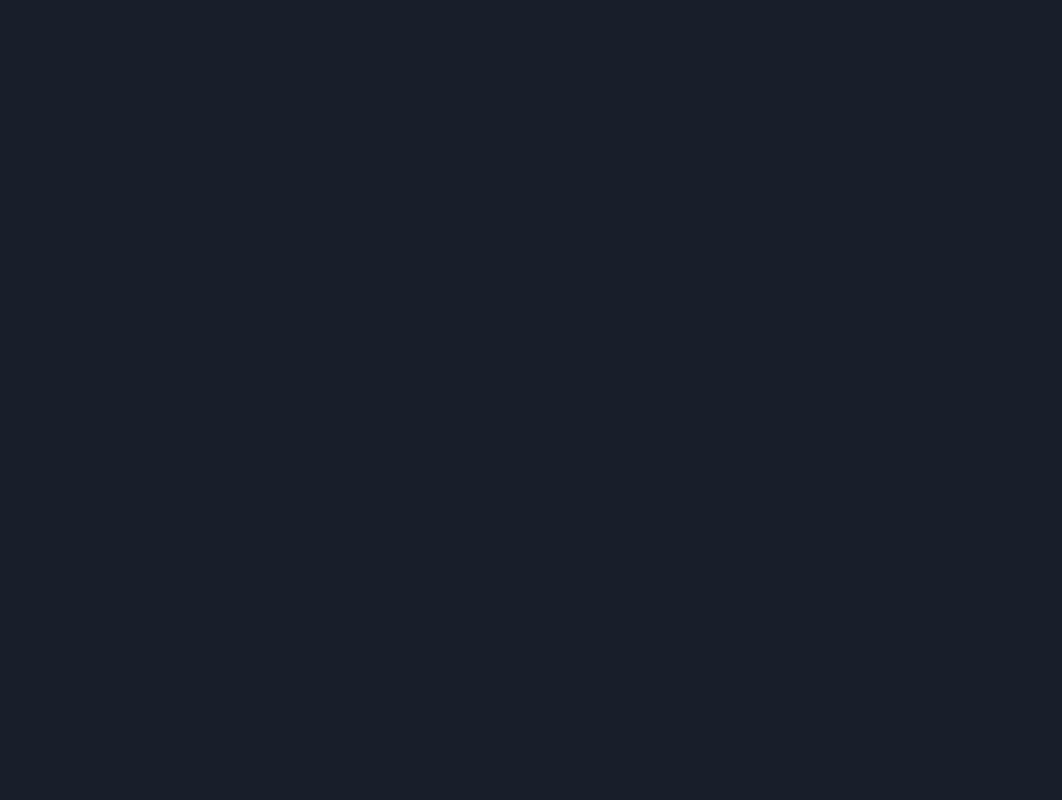
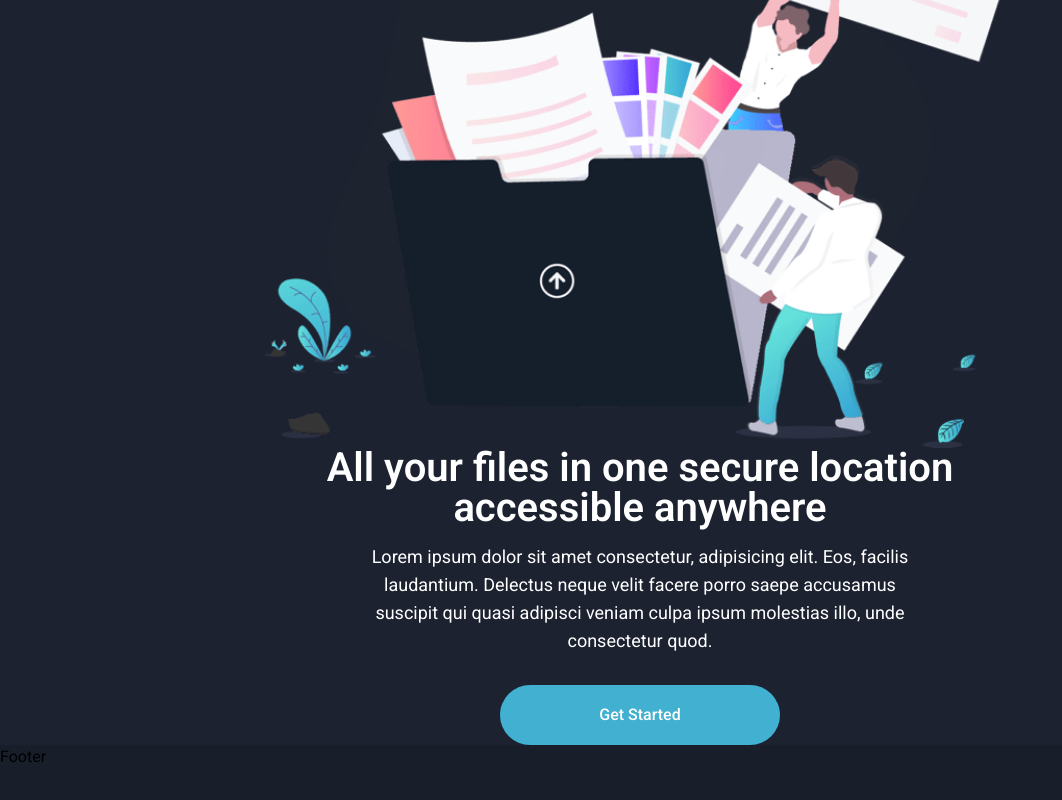
Before and after one commit to AhmedMstafa/fylo, a React (Vite) app: page / in a window 1280 px wide. Shown: the part 308-1108 px from the top of the page, without its empty margins (0-1062 px from the left). Built offline with nearby package versions, Linux system fonts and the light colour scheme.

Commit message:
Add landing

```diff
--- a/src/App.jsx
+++ b/src/App.jsx
@@ -1,5 +1,5 @@
 import Header from './components/Header';
-import Footer from './pages/Footer';
+import Footer from './components/Footer';
 import Home from './pages/Home';
 
 export default function App() {
@@ -8,7 +8,6 @@ export default function App() {
       <Header />
       <Home />
       <Footer />
-      <h1 className="text-main-color bg-red-400">Hello Tailwind Css</h1>
     </div>
   );
 }
--- a/src/components/Header.jsx
+++ b/src/components/Header.jsx
@@ -21,7 +21,7 @@ export default function Header() {
       ref={headerRef}
       className="pt-[60px] fixed top-0 left-0 w-full z-50 transition-all duration-200"
     >
-      <div className="container px-[60px] mx-auto flex justify-between items-center gap-[30px] sm:gap-0 flex-col sm:flex-row">
+      <div className="container flex justify-between items-center gap-[30px] sm:gap-0 flex-col sm:flex-row">
         <a href="/">
           <img src="/src/assets/images/logo.svg" alt="logo-img" />
         </a>
--- /dev/null
+++ b/src/components/Landing.jsx
@@ -0,0 +1,35 @@
+export default function Landing() {
+  return (
+    <section className="bg-[#1c2230]">
+      <div className="container ">
+        <div className="element-center flex-col pt-[200px]">
+          <div className="w-[750px] max-w-full">
+            <img
+              src="/src/assets/images/illustration-intro.png"
+              alt="landing-img"
+              className="w-full h-fit"
+            />
+          </div>
+          <div className="text-white text-center">
+            <h1 className="text-[30px] md:text-[40px] font-semibold mb-[15px]">
+              All your files in one secure location <br />
+              accessible anywhere
+            </h1>
+            <p className="font-normal text-lg px-[15px] md:w-[600px]  max-w-full mx-auto mb-[30px]">
+              Lorem ipsum dolor sit amet consectetur, adipisicing elit. Eos,
+              facilis laudantium. Delectus neque velit facere porro saepe
+              accusamus suscipit qui quasi adipisci veniam culpa ipsum molestias
+              illo, unde consectetur quod.
+            </p>
+          </div>
+          <a
+            href="/"
+            className="btn w-[280px] h-[60px] rounded-[30px] element-center text-white font-medium "
+          >
+            Get Started
+          </a>
+        </div>
+      </div>
+    </section>
+  );
+}
--- a/src/pages/Home.jsx
+++ b/src/pages/Home.jsx
@@ -1,3 +1,9 @@
+import Landing from '../components/Landing';
+
 export default function Home() {
-  return <div>Home</div>;
+  return (
+    <>
+      <Landing />
+    </>
+  );
 }
--- a/src/styles.css
+++ b/src/styles.css
@@ -10,8 +10,27 @@
   --breakpoint-2xl: 1400px;
 }
 
+@layer {
+  .container {
+    @apply px-[30px] mx-auto;
+  }
+
+  .element-center {
+    @apply flex justify-center items-center;
+  }
+
+  .btn {
+    @apply bg-[#42b0d1] hover:bg-[#8cdae4] transition-all duration-200;
+  }
+}
+
 body {
   font-family: 'Roboto', serif;
   background-color: #181e2a;
   height: 1000vh;
 }
+
+h1 {
+  font-size: 40px;
+  line-height: 40px;
+}
```
Also changed, not shown: src/components/Footer.jsx (renamed from src/pages/Footer.jsx).
